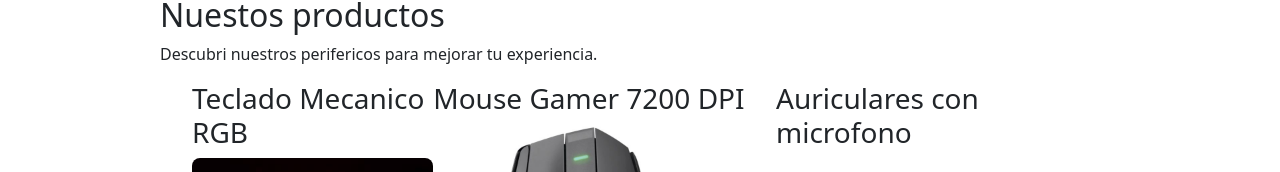
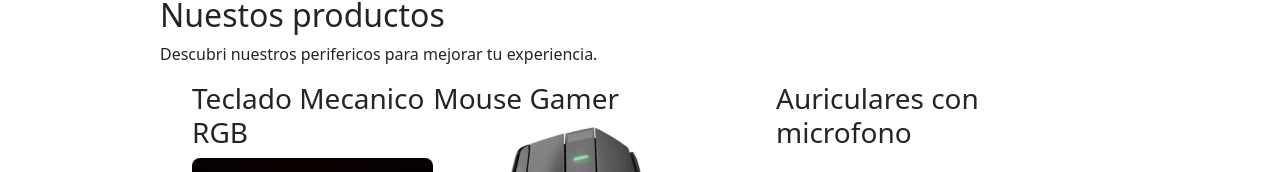
Before and after one commit to TommiSpinelli/repo-coder, a plain HTML site: page pages/productos.html in a window 1280 px wide. Shown: the part 205-377 px from the top of the page. Drawn offline with nearby package versions, Linux system fonts and the light colour scheme.

Commit message:
Ajuste producto

```diff
--- a/pages/productos.html
+++ b/pages/productos.html
@@ -38,7 +38,7 @@
  </li>
 
  <li>
-    <h3>Mouse Gamer 7200 DPI</h3>
+    <h3>Mouse Gamer</h3>
     <img src="../assets/img/Mouse.jpeg" alt="Mouse Gamer" width="300">
     <p>Sensor optico de alta velocidad, 6 botones programables</p>
  </li>
```
